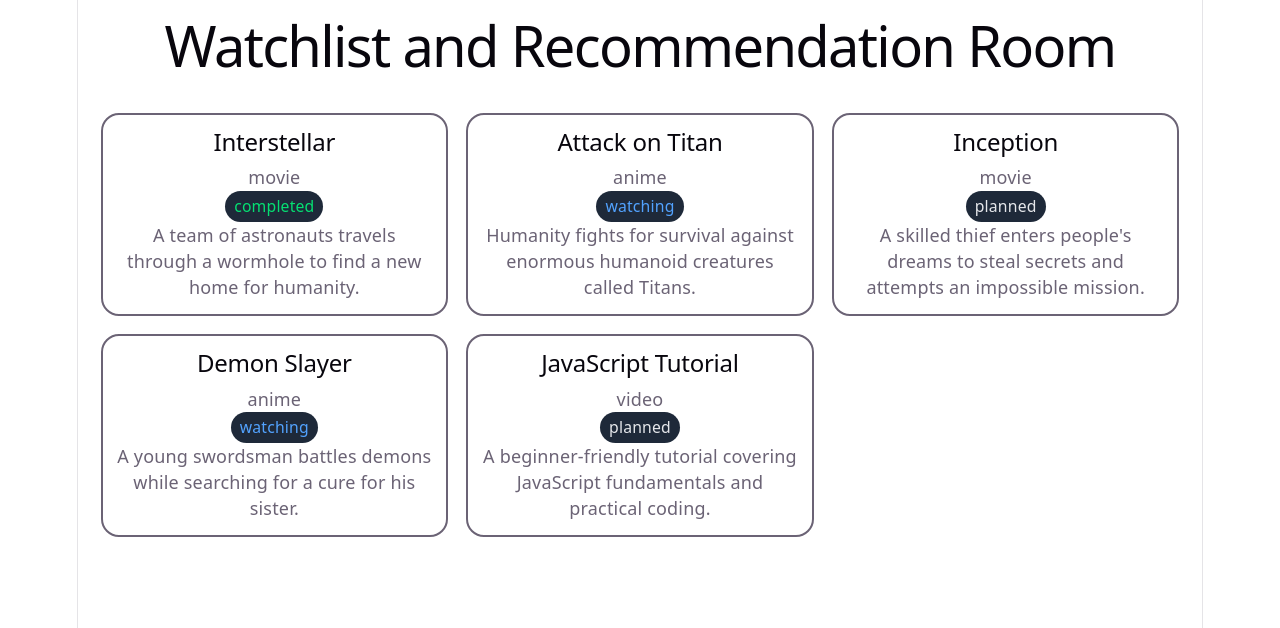
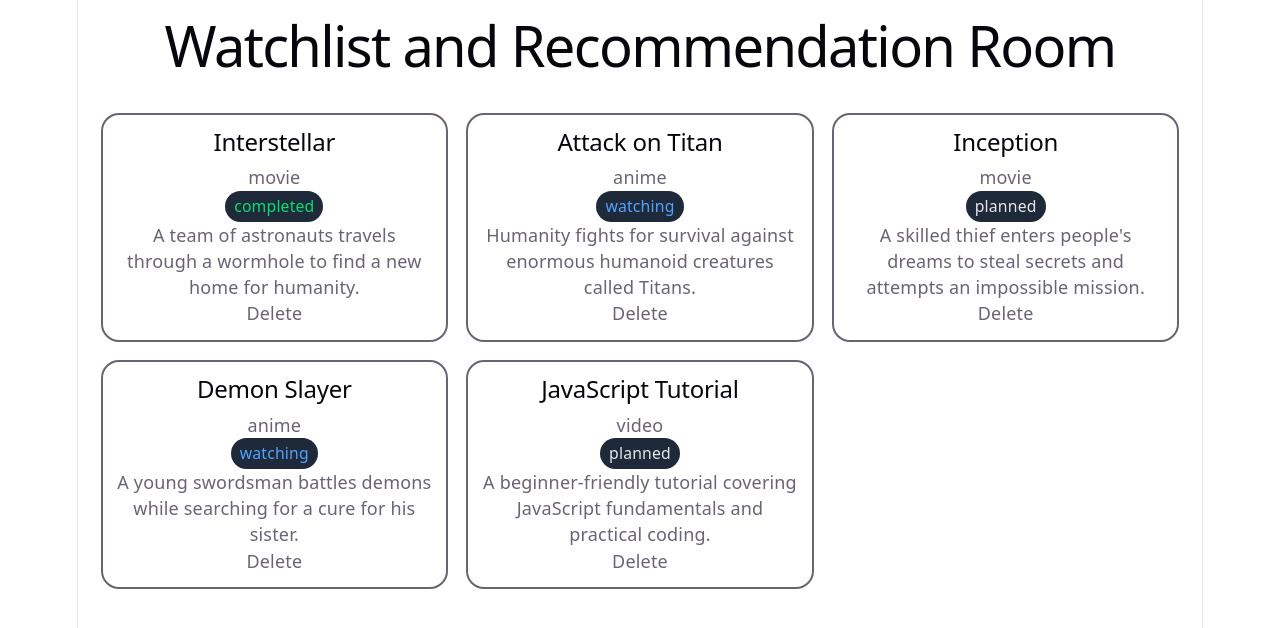
Before and after one commit to Harsh26-star/watchlist-room, a React (Vite) app: page / in a window 1280 px wide. Shown: the top 628 px of the page. Built offline with nearby package versions, Linux system fonts and the light colour scheme.

Commit message:
Add delete item

```diff
--- a/src/App.jsx
+++ b/src/App.jsx
@@ -8,11 +8,16 @@
 
   const [items, setItems] = useState(mediaList);
 
+  function handleDelete(id) {
+    const newItems = items.filter((item) => item.id !== id)
+    setItems(newItems)
+  }
+
   return (
     <>
       <main className='max-w-5xl mx-auto px-5'>
         <Header />
-        <Collection items={items} />
+        <Collection items={items} onDelete={handleDelete}/>
       </main>
     </>
   )
--- a/src/components/Collection.jsx
+++ b/src/components/Collection.jsx
@@ -1,11 +1,11 @@
 import MediaCard from './MediaCard'
 
-function Collection({ items }) {
+function Collection({ items, onDelete }) {
     return (
         <ul className='grid grid-cols-1 md:grid-cols-2 lg:grid-cols-3 gap-4'>
             {items.map((item) => (
                 <li key={item.id}>
-                    <MediaCard media={item} />
+                    <MediaCard media={item} onDelete={onDelete} />
                 </li>
             ))}
         </ul >
--- a/src/components/MediaCard.jsx
+++ b/src/components/MediaCard.jsx
@@ -4,8 +4,7 @@
   planned : "bg-gray-800 text-gray-200"
 }
 
-function MediaCard({ media }) {
-
+function MediaCard({ media, onDelete }) {
 
   return (
     <div className="p-3 border-2 rounded-2xl">
@@ -13,6 +12,7 @@
       <p>{media.type}</p>
       <span className={`px-2 inline-block py-1 rounded-full text-sm ${statusStyle[media.status] ?? "bg-gray-800 text-gray-200"}`}>{media.status}</span>
       <p>{media.description}</p>
+      <button onClick={() => onDelete(media.id)}>Delete</button>
     </div>
   )
 }
```
